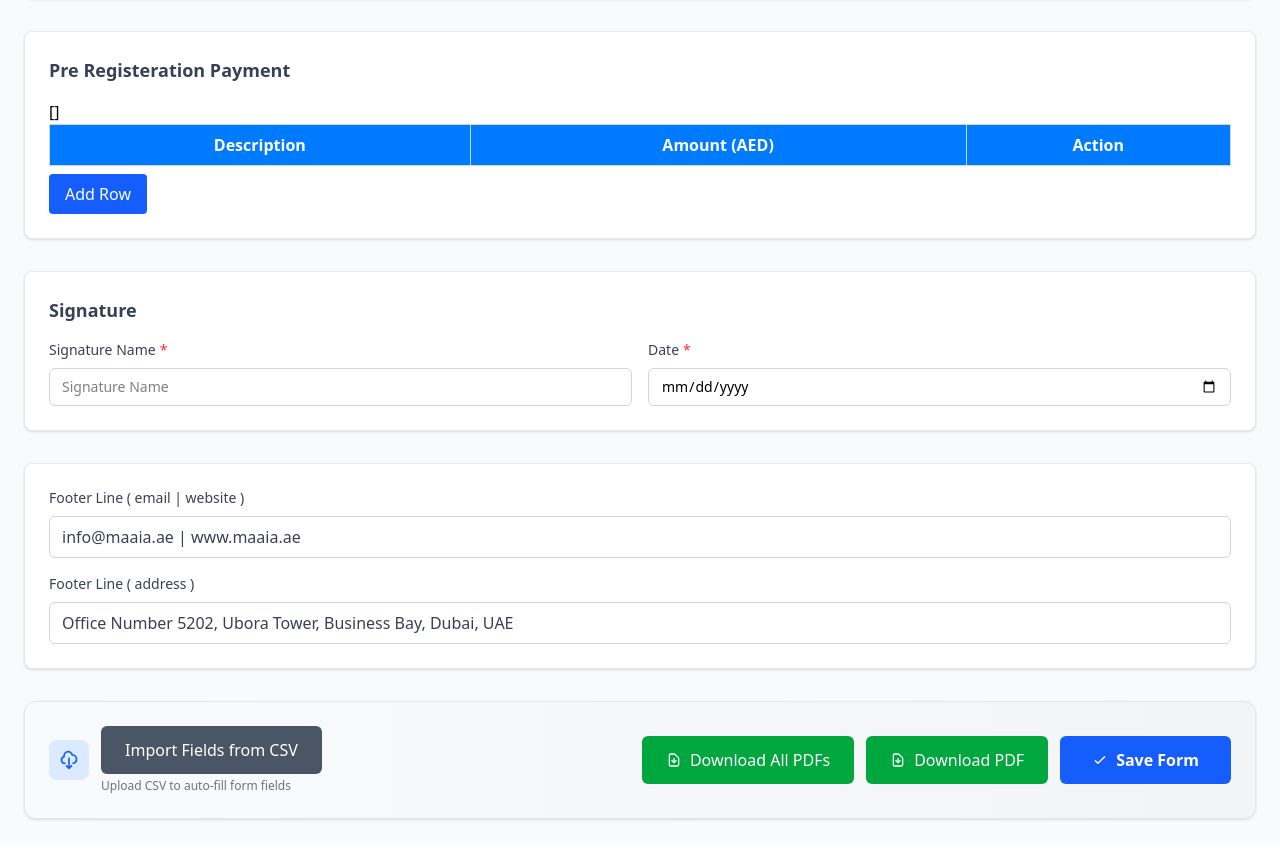
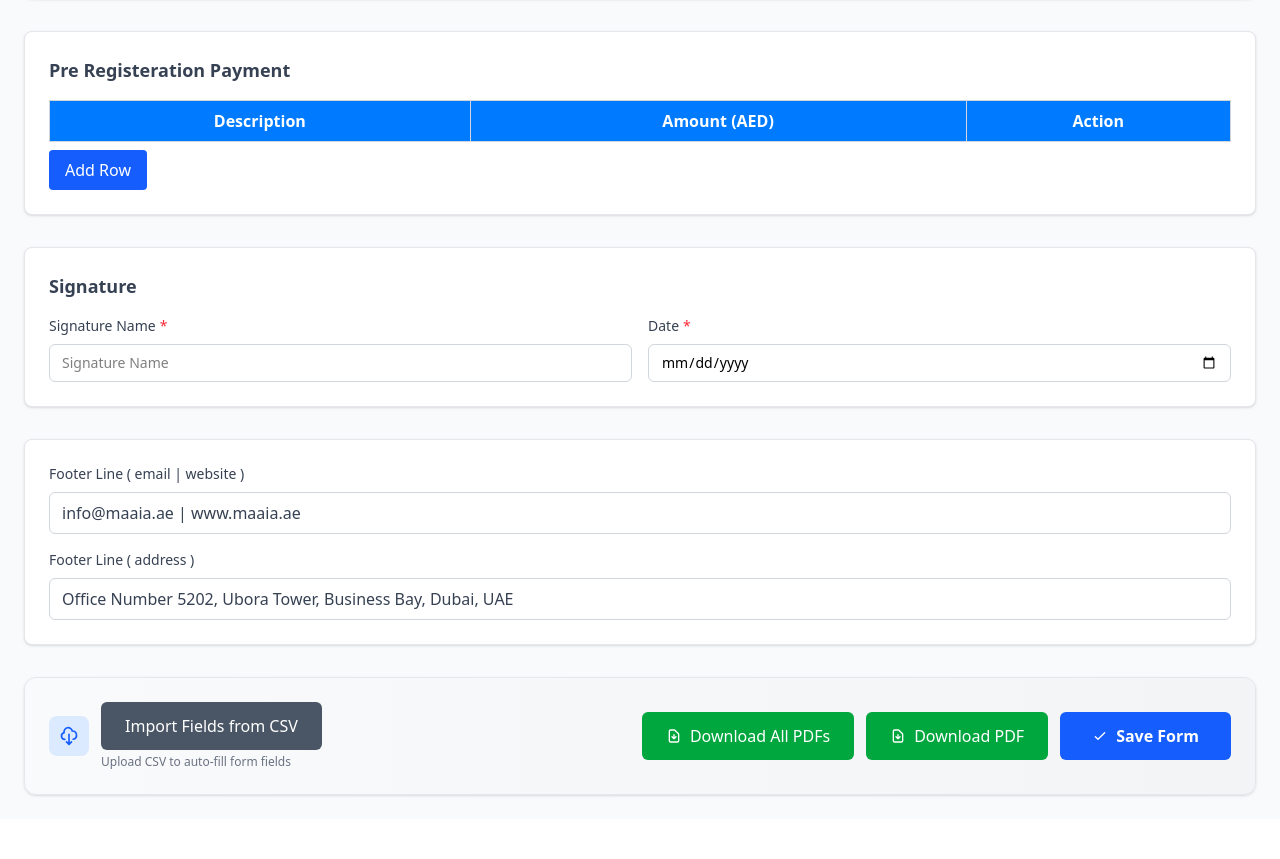
Before and after one commit to it-admin-invespy/Invespy_Sales_Offer_Frontend, a Next.js app: page /sales-form in a window 1280 px wide. Shown: the part 1845-2704 px from the top of the page. Built offline with nearby package versions, Linux system fonts and the light colour scheme.

Commit message:
- hotfixes

```diff
--- a/src/app/(dashboard)/sales-form/page.js
+++ b/src/app/(dashboard)/sales-form/page.js
@@ -26,7 +26,6 @@ import {
   updateSalesOffer,
 } from "../dashboard/actions";
 import { transformSalesOffer } from "@/app/lib/utils";
-import { set } from "zod";
 
 function SalesFormPage() {
   const router = useRouter();
@@ -210,7 +209,7 @@ function SalesFormPage() {
       router.push("/dashboard");
     } catch (error) {
       console.error("Error submitting form:", error);
-      alert(`Error: ${error.message || 'Failed to submit form'}`);
+      alert(`Error: ${error.message || "Failed to submit form"}`);
     } finally {
       setLoaderButton(false);
     }
@@ -255,7 +254,7 @@ function SalesFormPage() {
   const downloadSalesOfferAll = async () => {
     setLoaderButton(true);
     const data = getValues();
-    const breakdown = { ...watch(`extra.breakdown`) };
+    const breakdown = [...watch(`extra.breakdown`)];
 
     for (let index = 0; index < unitsData.length; index++) {
       const unit = unitsData[index];
@@ -266,6 +265,7 @@ function SalesFormPage() {
       }
 
       const currentUnit = data.projects[0].units[index];
+      console.log("Generating PDF for unit:", currentUnit.unitNo);
       const totalAmount = Object.values(breakdown).reduce((sum, item) => {
         return sum + (Number(item?.amount) || 0);
       }, 0);
@@ -274,6 +274,8 @@ function SalesFormPage() {
         totalAmount: totalAmount,
         breakdown: breakdown,
       };
+
+      console.log("Data for PDF:", data);
 
       setSelectedUnit(index);
       setPdfData({ ...data });
--- a/src/components/InvisibleTable.js
+++ b/src/components/InvisibleTable.js
@@ -28,7 +28,7 @@ export default function InvisibleTable({ register, meta, control }) {
 
   return (
     <div>
-      <div>{JSON.stringify(fields)}</div>
+      {/* <div>{JSON.stringify(fields)}</div> */}
       <table className="w-full">
         <thead>
           <tr>
```
